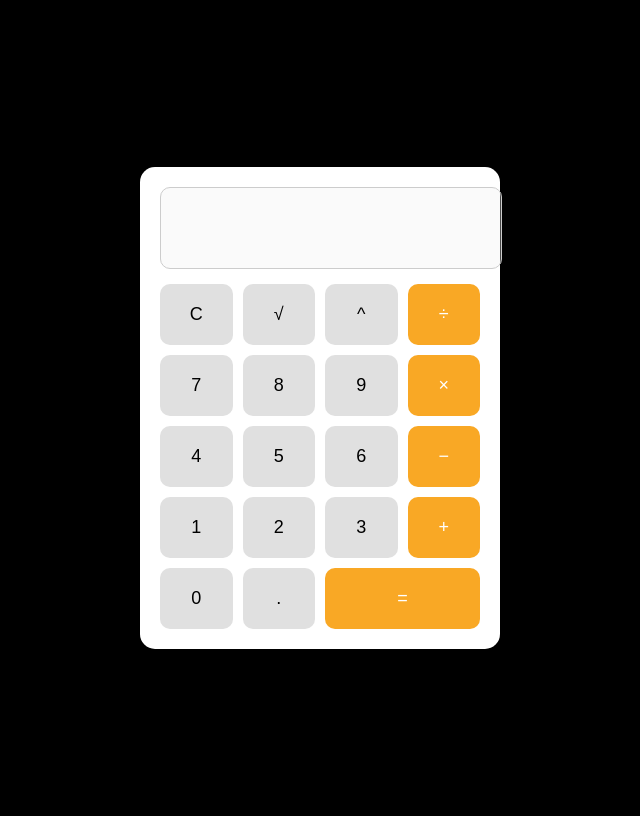
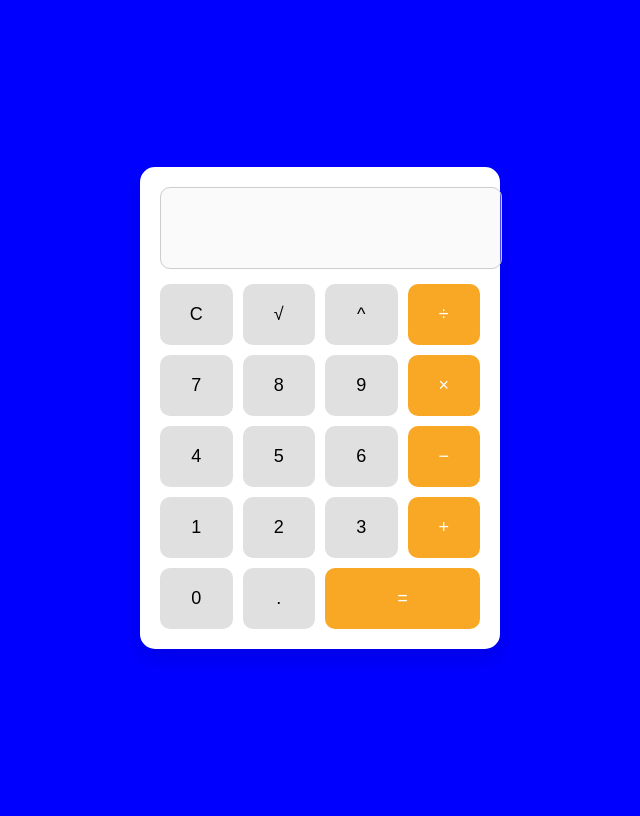
Before and after one commit to paulatrzcinska/NDABO, a Flask app: page / in a window 1280 px wide. Shown: the whole page, without its empty margins (320-960 px from the left). Run offline with Flask 3, Linux system fonts and the light colour scheme.

Commit message:
test2.html

```diff
--- a/templates/index.html
+++ b/templates/index.html
@@ -5,7 +5,7 @@
   <title>Kalkulator</title>
   <style>
     body {
-      background: black;
+      background: blue;
       display: flex;
       justify-content: center;
       align-items: center;
```
